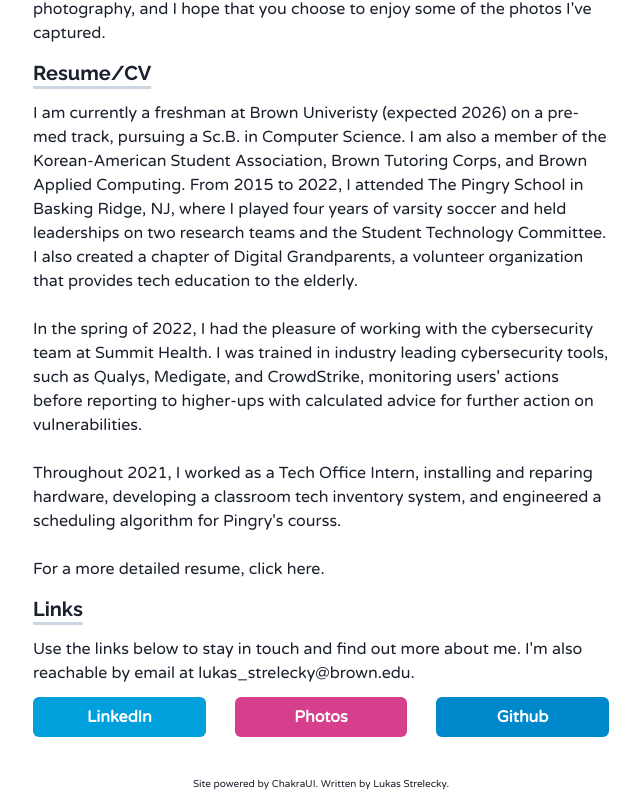
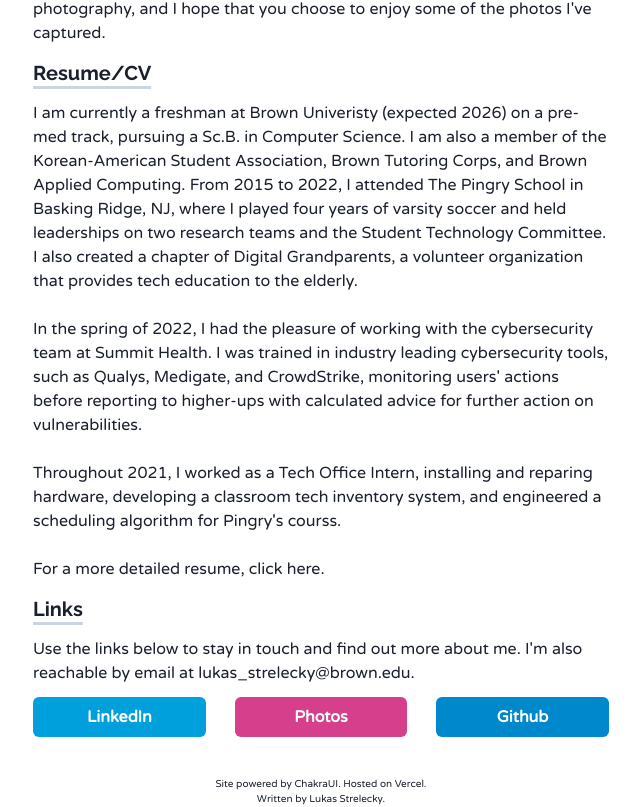
Before and after one commit to lstrelecky/ls-personal-website, a Next.js app: page / in a window 1280 px wide. Shown: the part 644-1451 px from the top of the page, without its empty margins (319-959 px from the left). Built offline with nearby package versions, Linux system fonts and the light colour scheme.

Commit message:
updated footer.

```diff
--- a/pages/index.js
+++ b/pages/index.js
@@ -60,7 +60,8 @@
 
       {/* Footer */}
       <Text mt={10} fontSize={10} textAlign={"center"}>
-        Site powered by ChakraUI. Written by Lukas Strelecky.
+        Site powered by ChakraUI. Hosted on Vercel.
+        <br/>Written by Lukas Strelecky.
       </Text>
 
     </Box>
```
